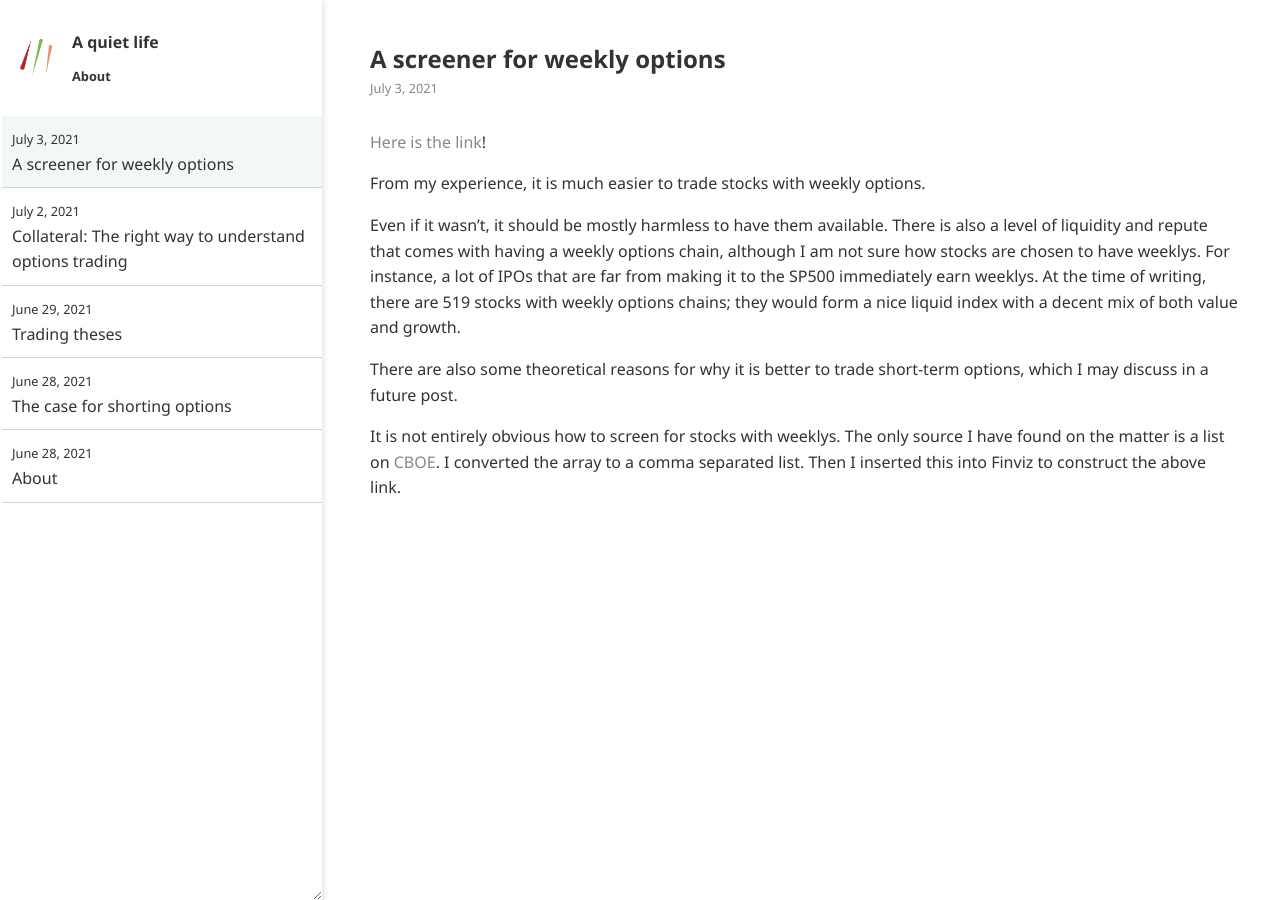
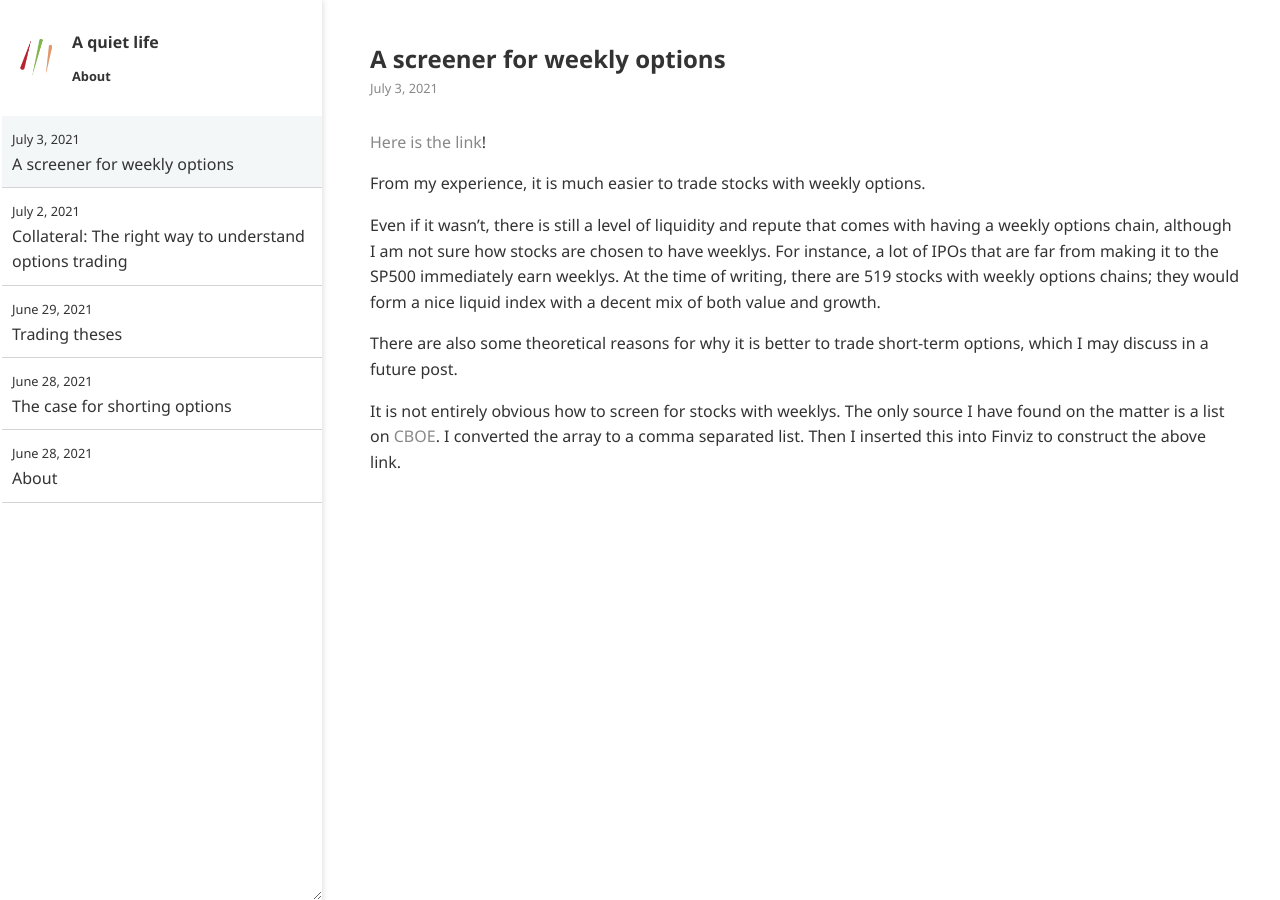
Before and after one commit to ansyblenetwork/aquietlife, a Jekyll site: the page built from _posts/2021-07-03-weekly-options-screen.md, in a window 1280 px wide. Built offline with Jekyll 4.4.1, drawn with Linux system fonts in a browser that asks for light colours.

Commit message:
Update 2021-07-03-weekly-options-screen.md

```diff
--- a/_posts/2021-07-03-weekly-options-screen.md
+++ b/_posts/2021-07-03-weekly-options-screen.md
@@ -6,7 +6,7 @@
 
 From my experience, it is much easier to trade stocks with weekly options.
 
-Even if it wasn't, it should be mostly harmless to have them available. There is also a level of liquidity and repute that comes with having a weekly options chain, although I am not sure how stocks are chosen to have weeklys. For instance, a lot of IPOs that are far from making it to the SP500 immediately earn weeklys. At the time of writing, there are 519 stocks with weekly options chains; they would form a nice liquid index with a decent mix of both value and growth.
+Even if it wasn't, there is still a level of liquidity and repute that comes with having a weekly options chain, although I am not sure how stocks are chosen to have weeklys. For instance, a lot of IPOs that are far from making it to the SP500 immediately earn weeklys. At the time of writing, there are 519 stocks with weekly options chains; they would form a nice liquid index with a decent mix of both value and growth.
 
 There are also some theoretical reasons for why it is better to trade short-term options, which I may discuss in a future post.
 
```
